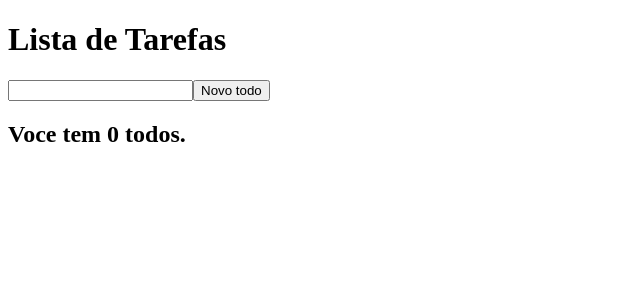
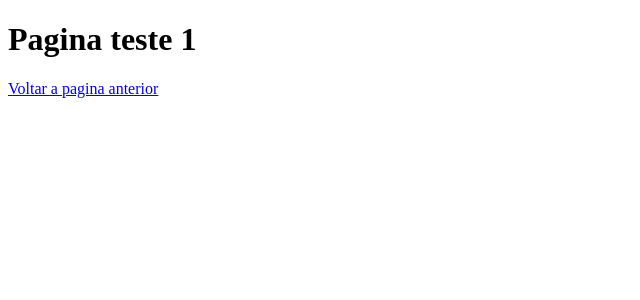
Before and after one commit to Anselmo17/Todo-list, a React (Create React App) app: page /teste in a window 1280 px wide. Shown: the top 300 px of the page, without its empty margins (0-640 px from the left). Built offline with nearby package versions, Linux system fonts and the light colour scheme.

Commit message:
Created route

```diff
--- a/package.json
+++ b/package.json
@@ -6,6 +6,8 @@
     "react": "^16.7.0",
     "react-dom": "^16.7.0",
     "react-redux": "^6.0.0",
+    "react-router": "^4.3.1",
+    "react-router-dom": "^4.3.1",
     "react-scripts": "2.1.2",
     "redux": "^4.0.1"
   },
--- a/src/App.js
+++ b/src/App.js
@@ -10,6 +10,7 @@ import TodoList from './Todo-list';
 import Counter from './counter';
 
 
+// APLICAÇÃO QUE SERÁ RENDERIZADA NA TELA
 class App extends Component {
   render() {
     return (
--- a/src/Todo-list.js
+++ b/src/Todo-list.js
@@ -1,5 +1,6 @@
 import React, { Component } from 'react';
 
+//CONNECTA APLICACAO COM O ESTADO DO REDUX
 import { connect } from 'react-redux';
 
 //FAZ JUNCAO DAS ACOES CRIADAS
--- a/src/actions/todos.js
+++ b/src/actions/todos.js
@@ -1,3 +1,5 @@
+
+//DISPARE ACTION
 export function addTodo(text){
   return {
     type: 'ADD_TODO',
--- a/src/index.js
+++ b/src/index.js
@@ -1,6 +1,18 @@
 import React from 'react';
 import ReactDOM from 'react-dom';
 
+// COMPONENTE QUE DEFINE A ROTAS
+import { BrowserRouter, Switch, Route } from 'react-router-dom';
+
+//APLICACAO WEB
 import App from './App';
+import Teste from './teste';
 
-ReactDOM.render(<App />, document.getElementById('root'));
+ReactDOM.render(
+<BrowserRouter>
+        <Switch>
+            <Route path="/" exact={true} component={App} />
+            <Route path="/teste" component={Teste} />
+        </Switch>
+    </ BrowserRouter>
+   , document.getElementById('root'));
--- a/src/reducers/todo.js
+++ b/src/reducers/todo.js
@@ -1,6 +1,6 @@
+
+//METODO DO REDUCER
 export default function todos(state = [], action) {
-
-
   //EXECUTANDO A AÇÃO QUE ESTÁ SENDO ENVIADA
   switch (action.type) {
     case 'ADD_TODO':
--- /dev/null
+++ b/src/teste.js
@@ -0,0 +1,17 @@
+import React, { Component } from 'react';
+
+import { Link } from 'react-router-dom'
+
+class Teste extends Component {
+
+  render() {
+    return (
+      <div>
+        <h1>Pagina teste 1 </h1>
+         <p> <Link to='/'>Voltar a pagina anterior</Link></p>
+      </div>
+    );
+  }
+}
+
+export default Teste;
```
Also changed, not shown: 1 other file (tests, documents, lock files or other folders).
